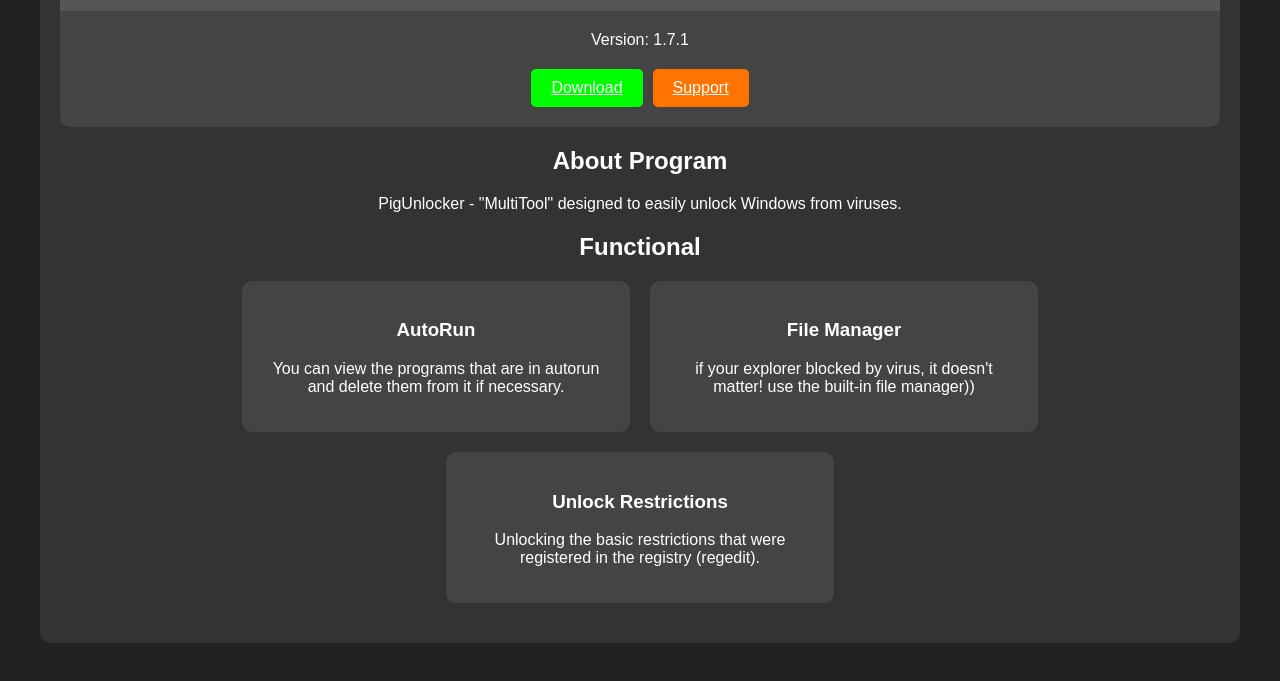
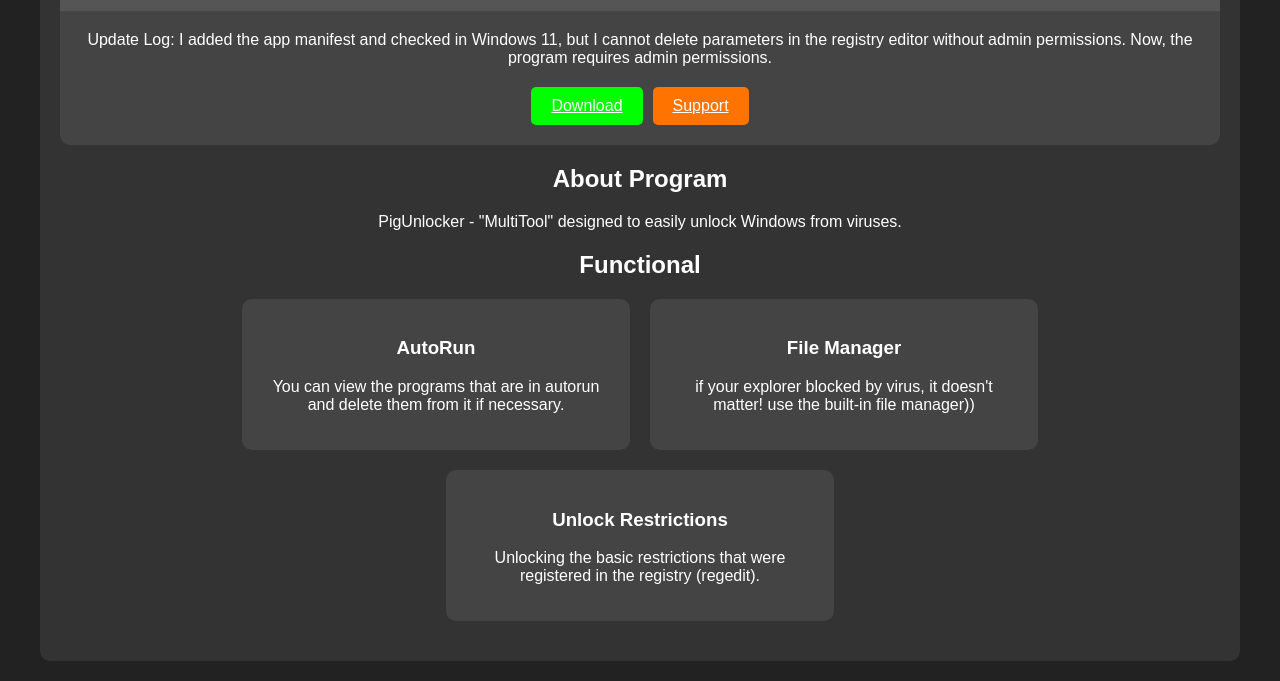
Before and after one commit to notapacman/PU, a plain HTML site: page index.html in a window 1280 px wide. Shown: the part 229-910 px from the top of the page. Drawn offline with Linux system fonts and the light colour scheme; a script that the page names is missing.

Commit message:
Update index.html

```diff
--- a/index.html
+++ b/index.html
@@ -22,7 +22,7 @@
                         <div class="logo">PigUnlocker</div>
                     </div>
                     <div class="window-body">
-                        <div class="version">Version: 1.7.1</div>
+                        <div class="version">Update Log: I added the app manifest and checked in Windows 11, but I cannot delete parameters in the registry editor without admin permissions. Now, the program requires admin permissions.</div>
                         <div class="buttons">
                             <a href="https://harampig.github.io/PU/pigunlocker.rar" class="download-button">Download</a>
                             <a href="https://www.donationalerts.com/r/notpig" class="support-button">Support</a>
```
